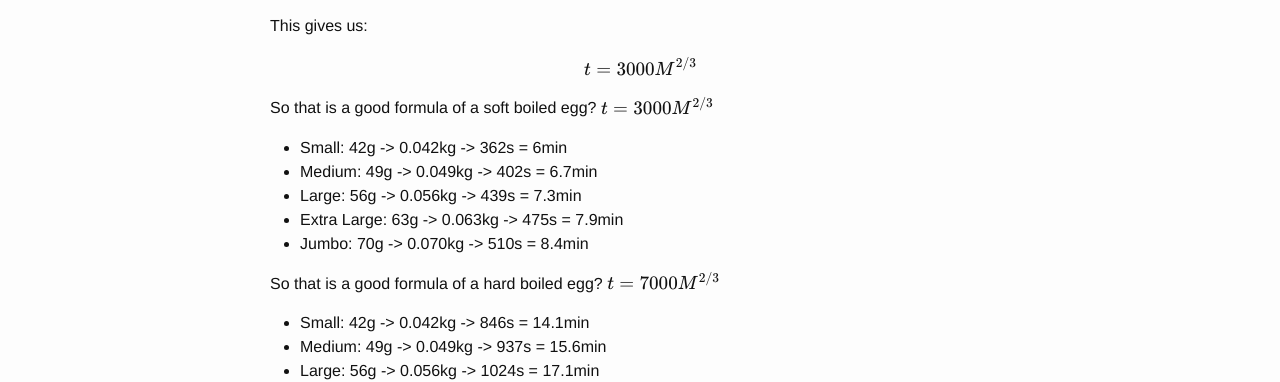
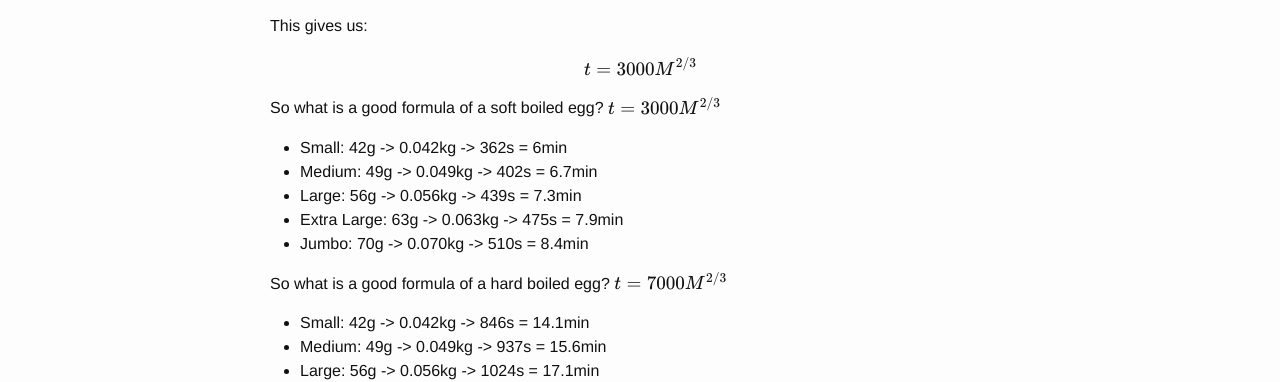
Before and after one commit to ffanzhang/ffanzhang.github.io, a Jekyll site: the page built from _posts/2019-08-10-boiliing-eggs-medium.markdown, in a window 1280 px wide and 900 px high, scrolled down 2913 px. Shown: the part 160-542 px from the top of the window. Built offline with Jekyll 4.4.1, drawn with Linux system fonts in a browser that asks for light colours; formulas are drawn with MathJax 3.

Commit message:
that to what

```diff
--- a/_posts/2019-08-10-boiliing-eggs-medium.markdown
+++ b/_posts/2019-08-10-boiliing-eggs-medium.markdown
@@ -135,7 +135,7 @@ This gives us:
 
 $$ t = 3000 M^{2/3} $$
 
-So that is a good formula of a soft boiled egg?
+So what is a good formula of a soft boiled egg?
 $$ t = 3000 M^{2/3} $$
 - Small: 42g -> 0.042kg -> 362s = 6min
 - Medium: 49g -> 0.049kg -> 402s = 6.7min
@@ -143,7 +143,7 @@ $$ t = 3000 M^{2/3} $$
 - Extra Large: 63g -> 0.063kg -> 475s = 7.9min
 - Jumbo: 70g -> 0.070kg -> 510s = 8.4min
 
-So that is a good formula of a hard boiled egg?
+So what is a good formula of a hard boiled egg?
 $$ t = 7000 M^{2/3} $$
 - Small: 42g -> 0.042kg -> 846s  = 14.1min
 - Medium: 49g -> 0.049kg -> 937s = 15.6min
```
